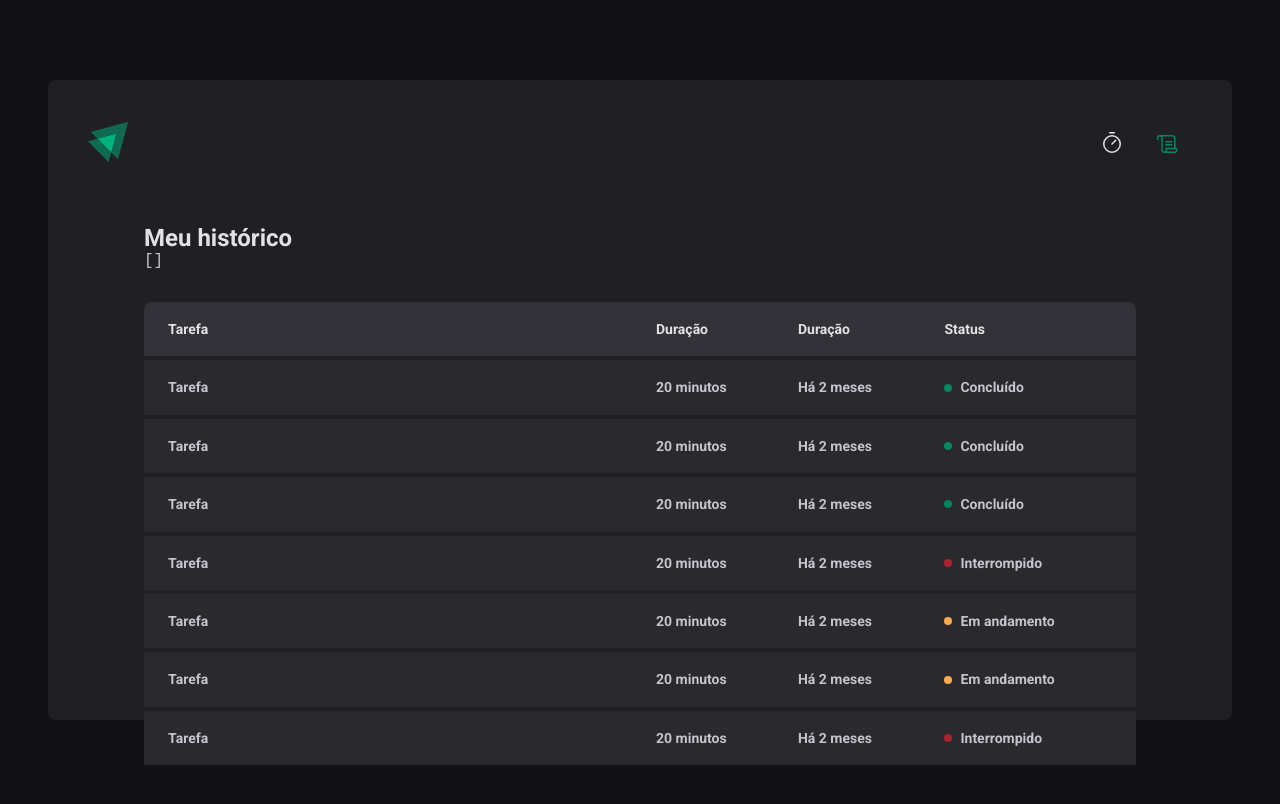
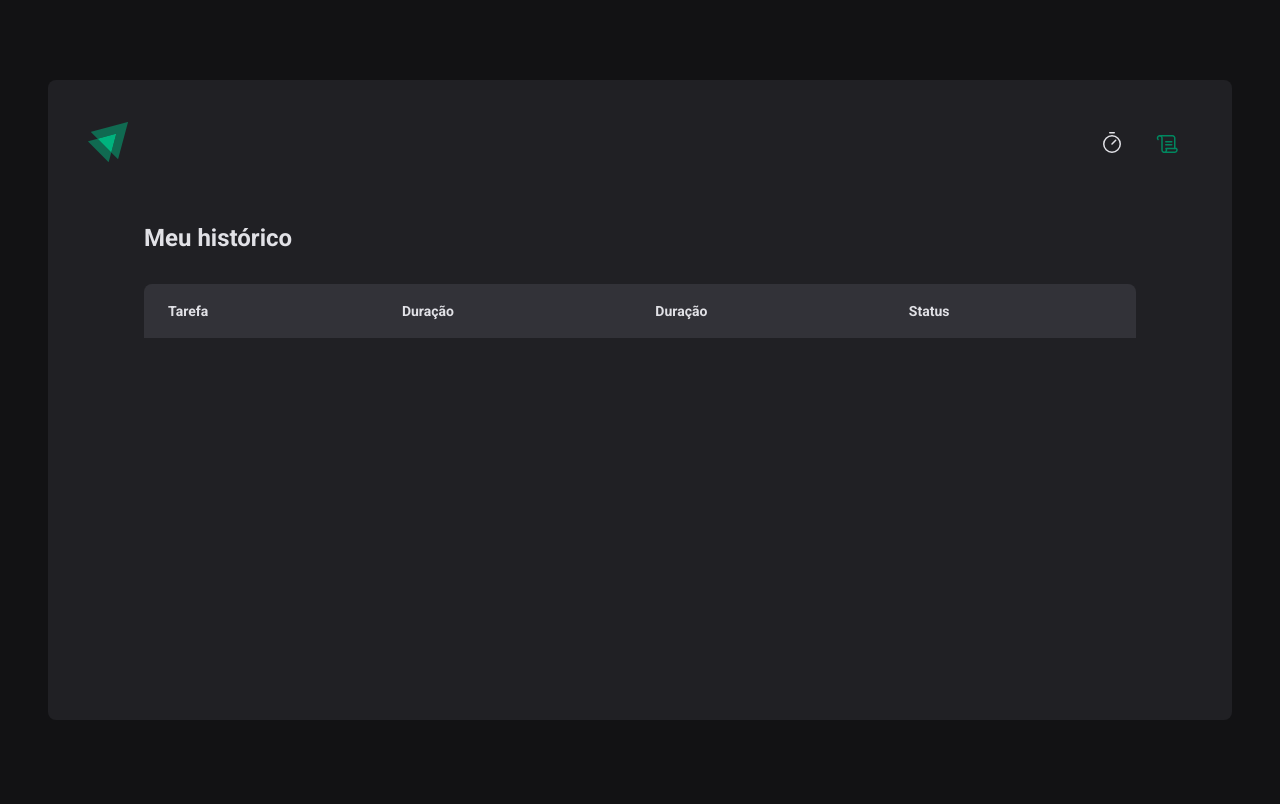
Before and after one commit to walacefex/pomodoro, a React (Vite) app: page /history in a window 1280 px wide. Shown: the top 804 px of the page. Built offline with nearby package versions, Linux system fonts and the light colour scheme.

Commit message:
creating method of list history

```diff
--- a/src/pages/History/index.tsx
+++ b/src/pages/History/index.tsx
@@ -7,8 +7,6 @@
   return (
     <HistoryContainer>
       <h1>Meu histórico</h1>
-
-      <pre>{JSON.stringify(cycles, null, 2)}</pre>
 
       <HistoryList>
         <table>
@@ -21,48 +19,26 @@
             </tr>
           </thead>
           <tbody>
-            <tr>
-              <td>Tarefa</td>
-              <td>20 minutos</td>
-              <td>Há 2 meses</td>
-              <td><Status statusColor="green">Concluído</Status></td>
-            </tr>
-            <tr>
-              <td>Tarefa</td>
-              <td>20 minutos</td>
-              <td>Há 2 meses</td>
-              <td><Status statusColor="green">Concluído</Status></td>
-            </tr>
-            <tr>
-              <td>Tarefa</td>
-              <td>20 minutos</td>
-              <td>Há 2 meses</td>
-              <td><Status statusColor="green">Concluído</Status></td>
-            </tr>
-            <tr>
-              <td>Tarefa</td>
-              <td>20 minutos</td>
-              <td>Há 2 meses</td>
-              <td><Status statusColor="red">Interrompido</Status></td>
-            </tr>
-            <tr>
-              <td>Tarefa</td>
-              <td>20 minutos</td>
-              <td>Há 2 meses</td>
-              <td><Status statusColor="yellow">Em andamento</Status></td>
-            </tr>
-            <tr>
-              <td>Tarefa</td>
-              <td>20 minutos</td>
-              <td>Há 2 meses</td>
-              <td><Status statusColor="yellow">Em andamento</Status></td>
-            </tr>
-            <tr>
-              <td>Tarefa</td>
-              <td>20 minutos</td>
-              <td>Há 2 meses</td>
-              <td><Status statusColor="red">Interrompido</Status></td>
-            </tr>
+          {cycles.map(cycle => {
+            return (
+              <tr key={cycle.id}>
+                <td>{cycle.task}</td>
+                <td>{cycle.minutesAmount} minutos</td>
+                <td>{cycle.startDate.toISOString()}</td>
+                <td>
+                  {cycle.finishedDate && (
+                    <Status statusColor="green">Concluído</Status>
+                  )}
+                  {cycle.interruptedDate && (
+                    <Status statusColor="red">Interrompido</Status>
+                  )}
+                  {(!cycle.finishedDate && !cycle.interruptedDate) && (
+                    <Status statusColor="yellow">Em andamento</Status>
+                  )}
+                </td>
+              </tr>
+            )
+          })}
           </tbody>
         </table>
       </HistoryList>
```
